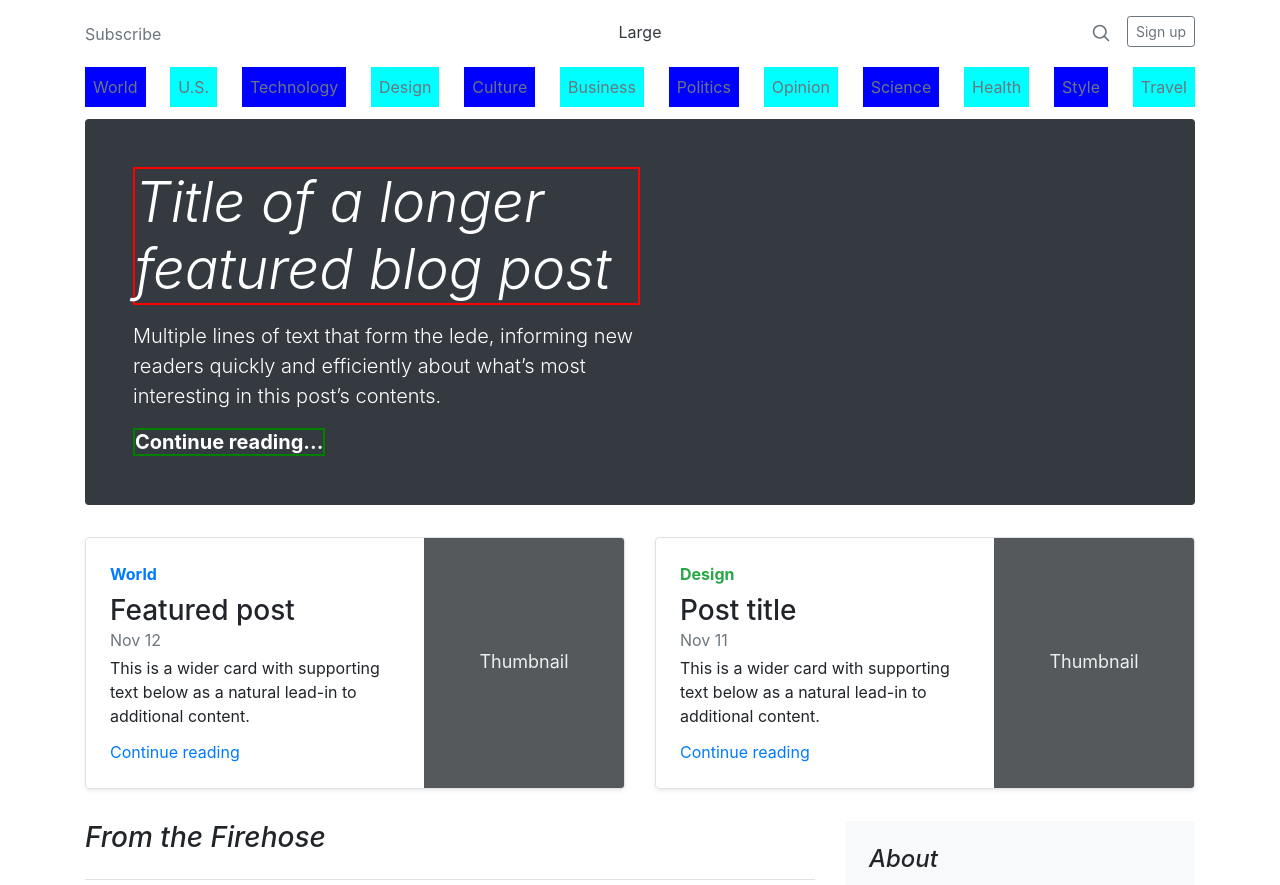
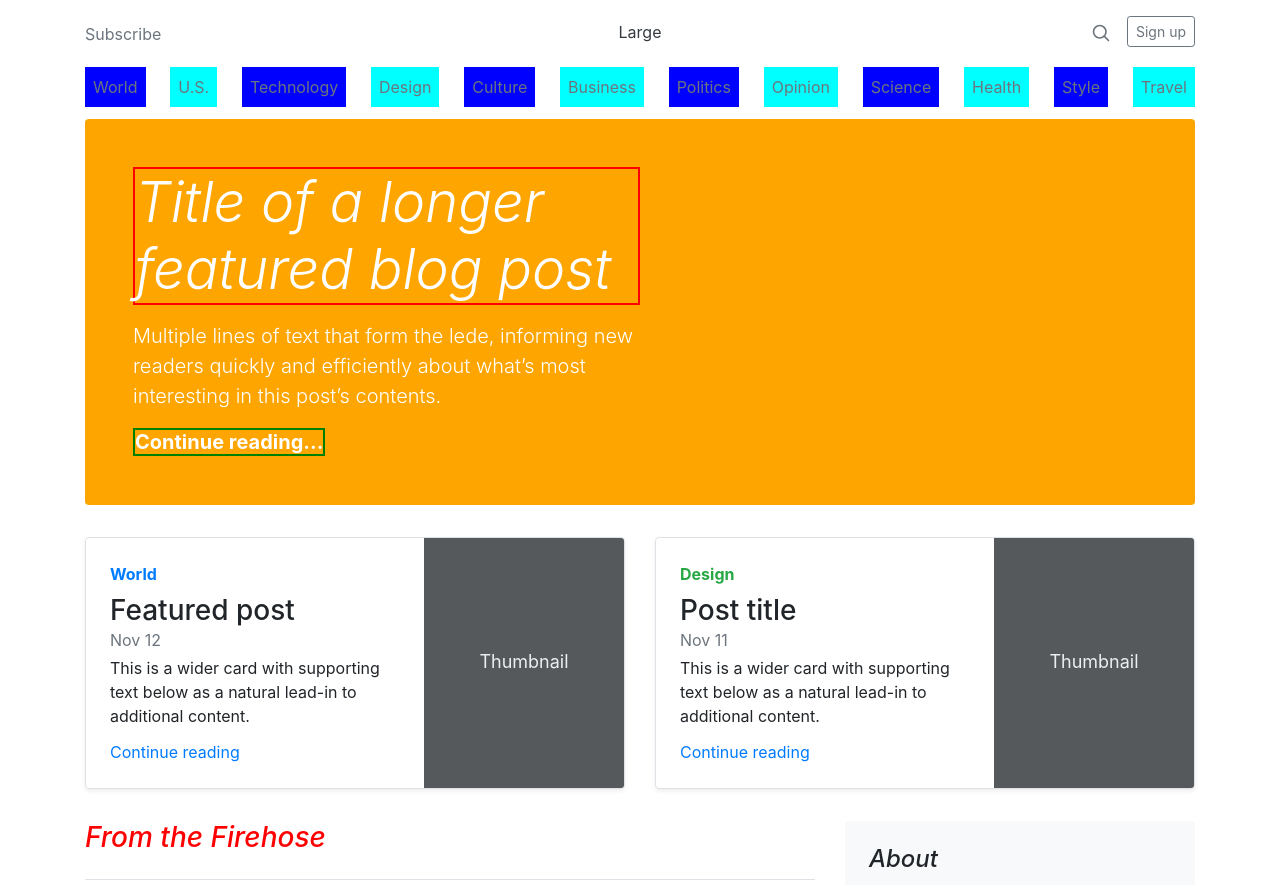
Before and after one commit to FrancescoMicunco/M2D7, a plain HTML site: page index.html in a window 1280 px wide. Shown: the top 885 px of the page. Drawn offline with nearby package versions, Linux system fonts and the light colour scheme.

Commit message:
ex. 12, 13

```diff
--- a/index.html
+++ b/index.html
@@ -11,12 +11,12 @@
     <title>Blog Template · Bootstrap</title>
 
     <link rel="canonical" href="https://getbootstrap.com/docs/4.3/examples/blog/" />
-
+    <link rel="stylesheet" href="style.css">
     <!-- Bootstrap core CSS -->
     <link rel="stylesheet" href="https://stackpath.bootstrapcdn.com/bootstrap/4.3.1/css/bootstrap.min.css" integrity="sha384-ggOyR0iXCbMQv3Xipma34MD+dH/1fQ784/j6cY/iJTQUOhcWr7x9JvoRxT2MZw1T" crossorigin="anonymous" />
 
 
-    <link rel="stylesheet" href="style.css">
+
     <link href="https://fonts.googleapis.com/css?family=Playfair+Display:700,900" rel="stylesheet" />
 </head>
 
--- a/index.js
+++ b/index.js
@@ -22,10 +22,18 @@ const addLi = function() {
     navbarLink.parentNode.appendChild(newATag);
     navbarUl.appendChild(navbarLink)
 }
-addLi()
-    // EX12) Write a function to change the color of the main title
 
+// EX12) Write a function to change the color of the main title
+
+const mainTitle = document.querySelector("main>div.row>div.blog-main h3").style.color = "red"
+
+/*  */
 // EX13) Write a function to change the background of the jumbotron
+const jumbotron = document.querySelector("div.jumbotron")
+jumbotron.classList.remove("bg-dark")
+jumbotron.style.backgroundColor = "orange"
+console.log(jumbotron)
+
 
 // EX14) Write a function to remove all the links under "Elsewhere"
 
```
